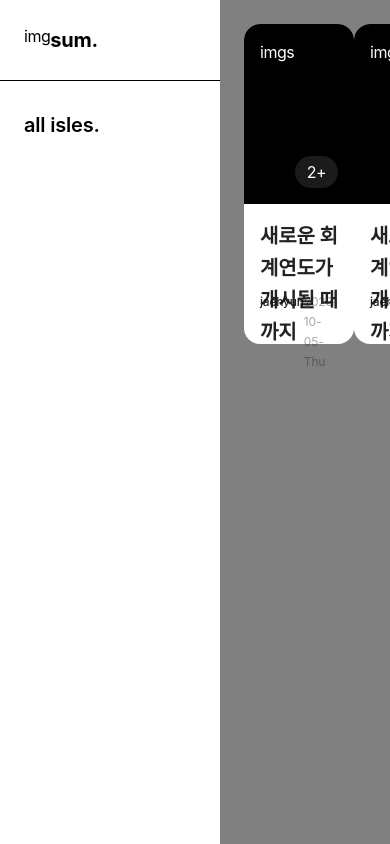
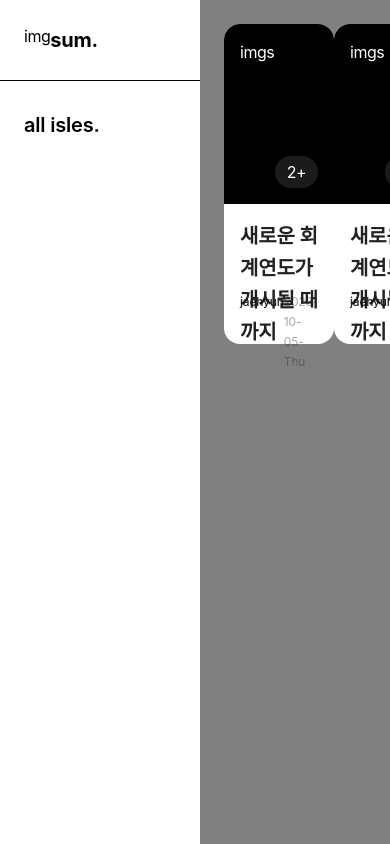
Before and after one commit to CRITICBANGGU/sum, a React (Create React App) app: page / in a window 390 px wide. Shown: the top 844 px of the page. Built offline with nearby package versions, Linux system fonts and the light colour scheme.

Commit message:
Fix : NavBar Component 반응형 css적용

```diff
--- a/src/components/Interface/NavBar.tsx
+++ b/src/components/Interface/NavBar.tsx
@@ -1,17 +1,22 @@
-import React, { FunctionComponent, useState } from "react";
-import { NavCataButton } from "../../styled_componet/interface_compoents/NavBar.style";
+import React, { FunctionComponent } from "react";
+import {
+  NavBarContainer,
+  NavCataButton,
+} from "../../styled_componet/interface_compoents/NavBar.style";
 import { Heading20, Label20 } from "../layout/FontStyle";
 
 const NavBar: FunctionComponent = function () {
-  const [click, setClick] = useState();
   return (
-    <div style={{ height: "100vh" }}>
+    <NavBarContainer style={{}}>
       {/* logo */}
       <div
         style={{
           display: "flex",
           padding: "24px",
-          width: "220px",
+          // width: "100%",
+
+          maxWidth: "220px",
+          minWidth: "220px",
           borderBottom: "1px solid",
         }}
       >
@@ -26,11 +31,10 @@ const NavBar: FunctionComponent = function () {
             paddingLeft: "24px",
           }}
         >
-          <Label20>
-            all isles.</Label20>
+          <Label20>all isles.</Label20>
         </NavCataButton>
       </div>
-    </div>
+    </NavBarContainer>
   );
 };
 
--- a/src/styled_componet/interface_compoents/NavBar.style.tsx
+++ b/src/styled_componet/interface_compoents/NavBar.style.tsx
@@ -1,3 +1,15 @@
 import styled from "styled-components";
+import { CardColor } from "../../components/layout/SemanticColorStyle";
+
+export const NavBarContainer = styled.div`
+  width: 100%;
+  height: 100vh;
+  backgound-color: ${CardColor.card1} @media screen and (max-width: 1024px) {
+    width: 200px;
+  }
+  @media screen and (max-width: 768px) {
+    width: 200px;
+  }
+`;
 
 export const NavCataButton = styled.div``;
```
